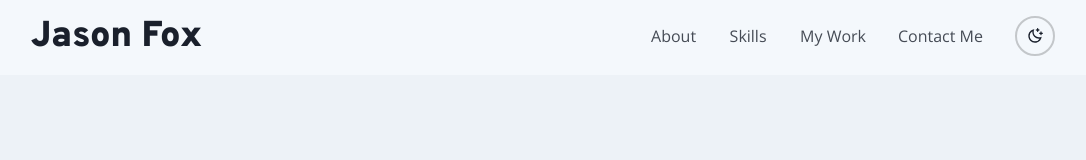
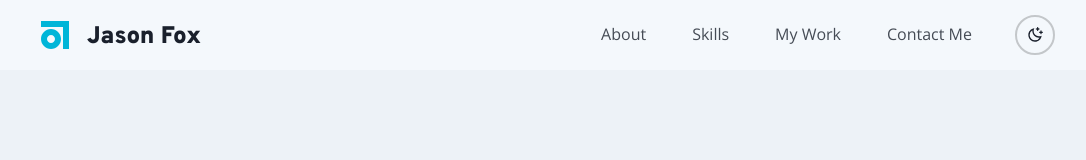
Before and after one commit to jsonFox/portfolio, a React (Vite) app: page / in a window 1280 px wide. Shown: the top 160 px of the page, without its empty margins (97-1183 px from the left). Built offline with nearby package versions, Linux system fonts and the light colour scheme; a web font is replaced by a local one.

Commit message:
Update header

```diff
--- a/src/components/Header.tsx
+++ b/src/components/Header.tsx
@@ -1,35 +1,104 @@
-import { useRef } from 'react';
 import {
-  Flex, Stack, Show, Hide,
-  Heading, Button, IconButton,
+  Flex, Stack, Box, Show, Hide,
+  Text, Button, IconButton, Icon,
   Drawer, DrawerOverlay, DrawerContent,
-  useColorMode, useDisclosure,
+  useColorMode, useColorModeValue, useDisclosure,
 } from '@chakra-ui/react';
-import { LightMode, DarkMode } from './icons';
+import { HamburgerIcon, CloseIcon, } from '@chakra-ui/icons'
+import { LightMode, DarkMode, Logo, } from './icons';
 import { scrollTo } from '../utils';
 
 export default function Header({ sections }: { sections: Array<string> }) {
   const { colorMode, toggleColorMode } = useColorMode();
-  const { isOpen, onOpen, onClose } = useDisclosure()
+  const { isOpen, onOpen, onClose } = useDisclosure();
+  const modalBg = useColorModeValue('#F4F8FC', '#1A1C28')
   return (
     <Flex
       as='header'
       justifyContent='space-between'
+      alignItems='center'
       position='sticky'
-      zIndex='9999'
+      zIndex='100'
       top='0'
       h='10vh'
-      maxH='75px'
+      maxH={{ base: '60px', md: '70px' }}
       w='100%'
-      px='10%'
-      py={4}
+      px={{ base: 2, md: '10%' }}
+      py={{ base: 2, md: 4 }}
     >
-      <Heading as='h1'>Jason Fox</Heading>
+      <Stack direction='row' spacing={4} alignItems='center'>
+        <Hide above='md'>
+          <Box
+            as='button'
+            aria-label='Open menu'
+            onClick={onOpen}
+            maxH='30px'
+            sx={{ style: 'unset' }}
+          >
+            <HamburgerIcon h={30} w={30} />
+          </Box>
+          <Drawer
+            isOpen={isOpen}
+            placement='left'
+            onClose={onClose}
+          >
+            <DrawerOverlay />
+            <DrawerContent
+              pt={4}
+              pl={3}
+              pr={8}
+              maxW='max-content'
+              bg={modalBg}
+            >
+              <Flex
+                as='button'
+                aria-label='Open menu'
+                onClick={onClose}
+                sx={{ style: 'unset' }}
+              >
+                <CloseIcon h={25} w={25} />
+              </Flex>
+              <Stack
+                as='ul'
+                direction='column'
+                alignItems='flex-start'
+                listStyleType='none'
+                mt={8}
+                spacing={0}
+              >
+                {sections.map((s: string, i: number) => (
+                  <li key={i}>
+                    <Button variant='ghost' onClick={() => scrollTo(s.toLowerCase().replaceAll(' ', ''))}>{s}</Button>
+                  </li>
+                ))}
+              </Stack>
+            </DrawerContent>
+          </Drawer>
+        </Hide>
+        <Flex alignItems='center'>
+          <Icon
+            as={Logo}
+            color={'cyan.500'}
+            w={{ base: '32px', md: '40px', lg: '44px', xl: '48px' }}
+            h={{ base: '32px', md: '40px', lg: '44px', xl: '48px' }}
+          />
+          <Text
+            as='h1'
+            fontSize={{ base: 'lg', md: '2xl' }}
+            fontFamily='"Overpass", sans-serif'
+            ml={2}
+            pt={1}
+          >
+            Jason Fox
+          </Text>
+        </Flex>
+      </Stack>
       <Stack
         as='nav'
         direction='row'
         justifyContent='space-evenly'
         spacing={8}
+        maxH='40px'
       >
         <Show above='md'>
           <Stack
@@ -37,7 +106,7 @@ export default function Header({ sections }: { sections: Array<string> }) {
             direction='row'
             alignItems='center'
             listStyleType='none'
-            spacing={{ md: 4, lg: 6, xl: 8 }}
+            spacing={{ md: 2, lg: 4, xl: 6 }}
           >
             {sections.map((s: string, i: number) => (
               <li key={i}>
@@ -46,20 +115,6 @@ export default function Header({ sections }: { sections: Array<string> }) {
             ))}
           </Stack>
         </Show>
-        <Hide above='md'>
-          <Button variant='ghost' onClick={isOpen ? onClose : onOpen}>{isOpen ? 'X' : '='}</Button>
-          <Drawer
-            isOpen={isOpen}
-            placement='right'
-            onClose={onClose}
-          >
-            <DrawerOverlay />
-            {/* TODO: Use getBoundingRect observer whatever to get offset */}
-            <DrawerContent mt='10vh'>
-              sfsdkmsl
-            </DrawerContent>
-          </Drawer>
-        </Hide>
         <IconButton
           variant='toggle'
           aria-label='Toggle theme'
--- a/src/components/icons/index.tsx
+++ b/src/components/icons/index.tsx
@@ -29,3 +29,7 @@ export {
   RiMoonClearLine as DarkMode,
   RiSunLine as LightMode,
 } from 'react-icons/ri'
+
+export {
+  CgAbstract as Logo,
+} from 'react-icons/cg'
--- a/src/index.css
+++ b/src/index.css
@@ -18,8 +18,13 @@ body {
   max-width: 100%;
   min-height: 100vh;
   margin: 0;
+  scroll-behavior: smooth;
 }
 
 #root {
   width: 100%;
 }
+
+section {
+  scroll-margin-top: 5rem;
+}
--- a/src/theme.ts
+++ b/src/theme.ts
@@ -38,6 +38,7 @@ const overrides = extendTheme({
         lineHeight: 'base',
       },
       header: {
+        color: mode('gray.800', 'whiteAlpha.900')(props),
         bg: mode('#F4F8FC', '#1A1C28')(props)
       }
     }),
@@ -56,6 +57,11 @@ const overrides = extendTheme({
       variants: {
         ...textVariants,
       },
+    },
+    DrawerContent: {
+      defaultProps: (props: StyleFunctionProps) => ({
+        bg: mode('#F4F8FC', '#1A1C28')(props)
+      })
     },
     Divider: {
       baseStyle: {
@@ -81,15 +87,28 @@ const overrides = extendTheme({
           bg: 'none',
           opacity: 0.8,
           m: 0,
-          p: 0,
+          py: 3,
+          px: 2,
           h: '1.5rem',
           borderRadius: 4,
           borderBottom: '3px solid #00000000',
-          transition: '0.s',
+          borderLeft: '3px solid #00000000',
+          borderRight: '3px solid #00000000',
+          borderTop: '3px solid #00000000',
+          transitionProperty: 'border-bottom, border-left, border-right, border-top',
+          transitionDuration: '0.8s',
+          transitionDelay: '0s, 0.1s, 0.3s, 0.2s',
           _hover: {
             opacity: 1,
-            borderBottom: '3px solid #00B5D8'
-          }
+            borderBottom: '3px solid #00B5D8',
+            borderLeft: '3px solid #00B5D8',
+            borderRight: '3px solid #00B5D8',
+            borderTop: '3px solid #00B5D8',
+          },
+          _active: {
+            borderLeft: '3px solid #00000000',
+            borderRight: '3px solid #00000000',
+          },
         },
         'toggle': (props: StyleFunctionProps) => ({
           color: 'inherit',
--- a/src/utils/index.ts
+++ b/src/utils/index.ts
@@ -1,4 +1,4 @@
 export const scrollTo = (id: string) => {
   const el = document.getElementById(id);
-  return el?.scrollIntoView({ behavior: 'smooth' });
+  return el?.scrollIntoView({ behavior: 'smooth', block: 'start', inline: 'nearest' });
 }
```
